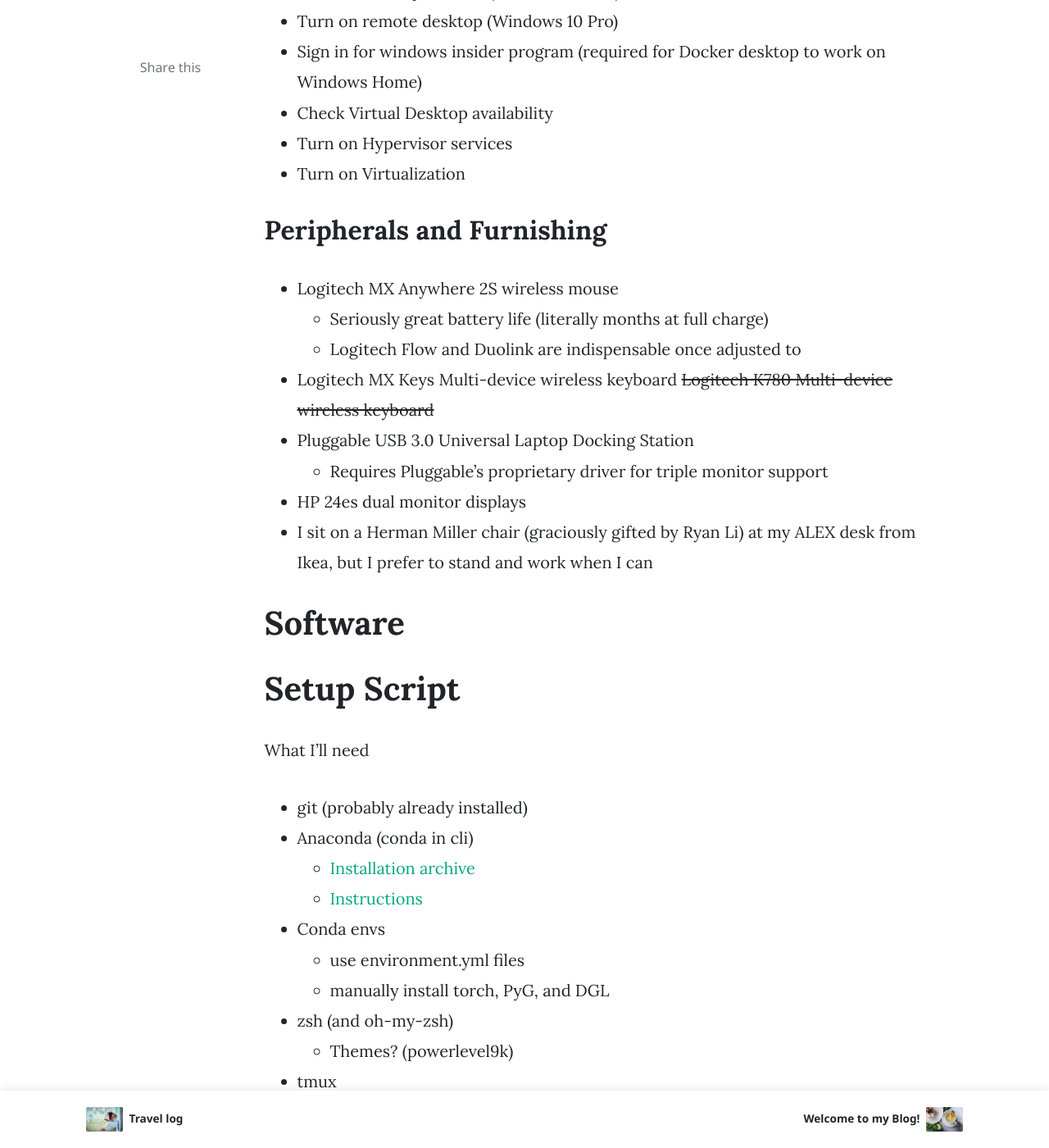
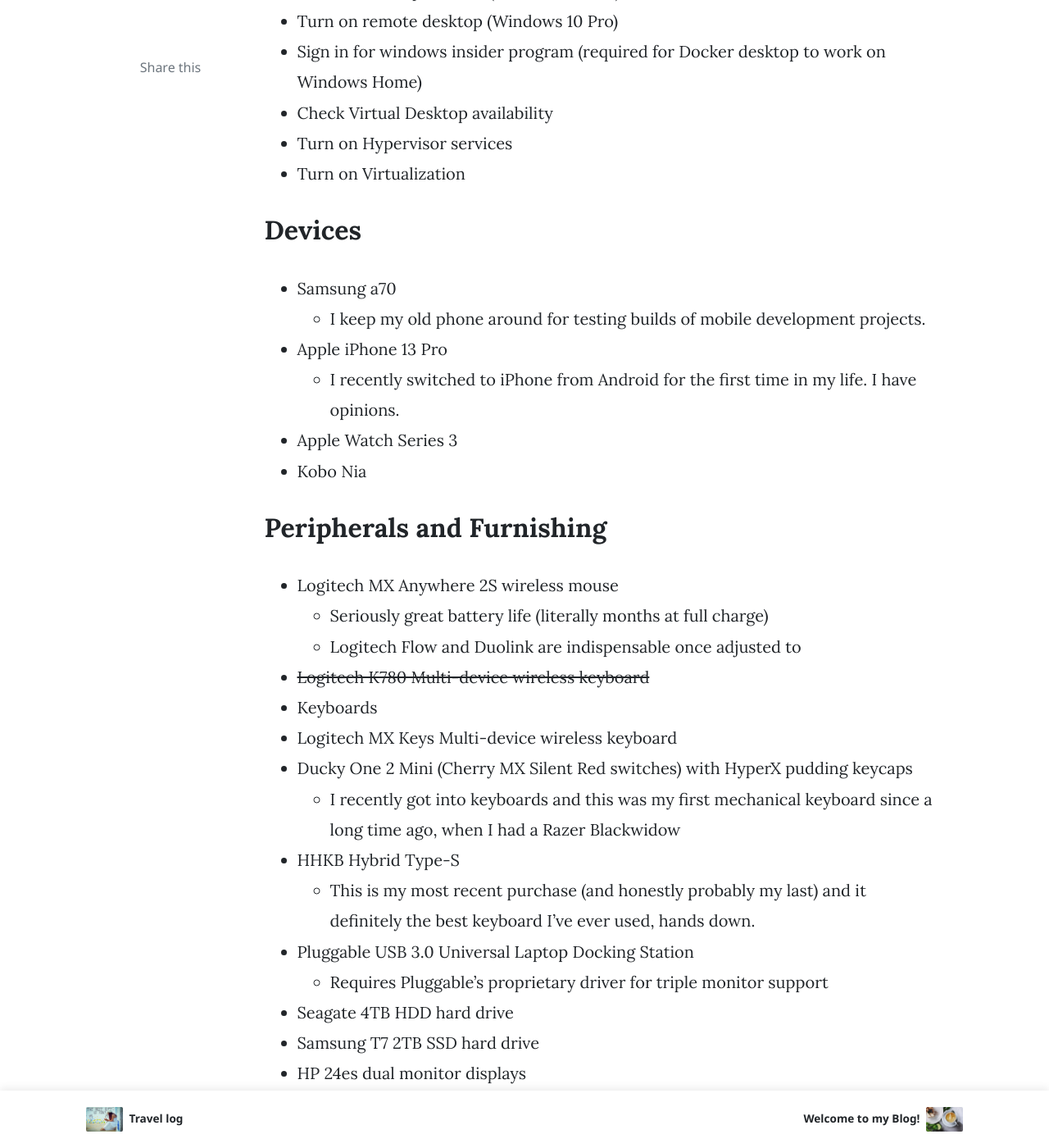
Before and after one commit to flawnson/flawnson.github.io, a Jekyll site: the page built from docs/_posts/2020-10-03-tools-I-use.md, in a window 1280 px wide and 1400 px high, scrolled down 1475 px. Shown: the whole window at 82% size. Built offline with Jekyll 4.4.1, drawn with Linux system fonts in a browser that asks for light colours; nearby versions of some CDN libraries; comment, search, counter and statistics services are not loaded; some of the changed text lies outside the part shown.

Commit message:
Update on Tools I use, and continued work on video games draft

```diff
--- a/docs/_posts/2020-10-03-tools-I-use.md
+++ b/docs/_posts/2020-10-03-tools-I-use.md
@@ -80,16 +80,32 @@
 - Turn on Hypervisor services
 - Turn on Virtualization
 
+## Devices
+- Samsung a70
+  - I keep my old phone around for testing builds of mobile development projects.
+- Apple iPhone 13 Pro
+  - I recently switched to iPhone from Android for the first time in my life. I have opinions.
+- Apple Watch Series 3
+- Kobo Nia
+
 ## Peripherals and Furnishing
-
 - Logitech MX Anywhere 2S wireless mouse
     - Seriously great battery life (literally months at full charge)
     - Logitech Flow and Duolink are indispensable once adjusted to
-- Logitech MX Keys Multi-device wireless keyboard ~~Logitech K780 Multi-device wireless keyboard~~
+- ~~Logitech K780 Multi-device wireless keyboard~~
+- Keyboards
+- Logitech MX Keys Multi-device wireless keyboard
+- Ducky One 2 Mini (Cherry MX Silent Red switches) with HyperX pudding keycaps
+  - I recently got into keyboards and this was my first mechanical keyboard since a long time ago, when I had a Razer Blackwidow
+- HHKB Hybrid Type-S
+  - This is my most recent purchase (and honestly probably my last) and it definitely the best keyboard I've ever used, hands down.
 - Pluggable USB 3.0 Universal Laptop Docking Station
-    - Requires Pluggable's proprietary driver for triple monitor support
+  - Requires Pluggable's proprietary driver for triple monitor support
+- Seagate 4TB HDD hard drive
+- Samsung T7 2TB SSD hard drive
 - HP 24es dual monitor displays
 - I sit on a Herman Miller chair (graciously gifted by Ryan Li) at my ALEX desk from Ikea, but I prefer to stand and work when I can
+- I retrofitted my IKEA Alex desk tabletop (the one with 2 drawers) with a standing desk frame so I can stand more often.
 
 # Software
 
@@ -182,8 +198,11 @@
 - Blue Yeti Microphone
 - Logitech B525 HD Webcam
 - UE Megaboom wireless speaker
+- Sony HT-Z9F Soundbar and Subwoofer with SA-Z9R rear speakers
+- Sennheiser HD600 headphones
 - Sony WH-1000XM4 headphones
 - Sony WF-1000XM4 earbuds
+- Apple Airpod Pro
 - 1MORE Triple Driver Hi-Res In Ear Monitors
 - Casio PX-5S Privia 88-Key Digital Stage Piano
 - Focusrite Scarlett 2i2 Gen 3 audio interface
```
Also changed, not shown: docs/_drafts/2021-1-15-video-games.md (+4 -1 lines).
